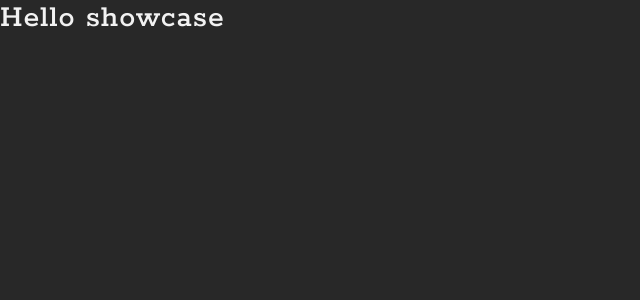
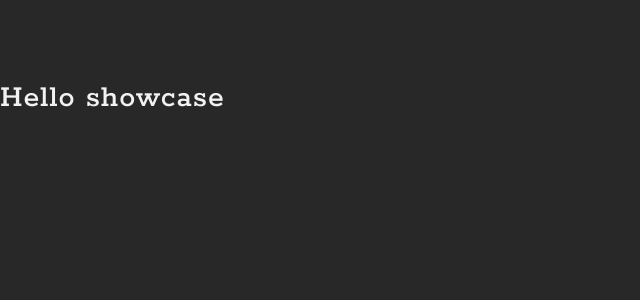
Before and after one commit to luan-ferreir4/site-portfolio, a React (Vite) app: page /showcase in a window 1280 px wide. Shown: the top 300 px of the page, without its empty margins (0-640 px from the left). Built offline with nearby package versions, Linux system fonts and the light colour scheme.

Commit message:
style(showcasePage):added style file to showcase page

```diff
--- a/src/pages/showcasePage.jsx
+++ b/src/pages/showcasePage.jsx
@@ -1,9 +1,10 @@
+import { Showcase } from '../styles/pageStyles/showcasePage';
 const ShowcasePage = () => {
   return (
     <>
-      <main>
+      <Showcase>
         <h1>Hello showcase</h1>
-      </main>
+      </Showcase>
     </>
   );
 };
--- /dev/null
+++ b/src/styles/pageStyles/showcasePage/index.jsx
@@ -0,0 +1,6 @@
+import styled from 'styled-components';
+
+export const Showcase = styled.main`
+  height: 100vh;
+  padding: 80px 0px 10px 0px;
+`;
```
